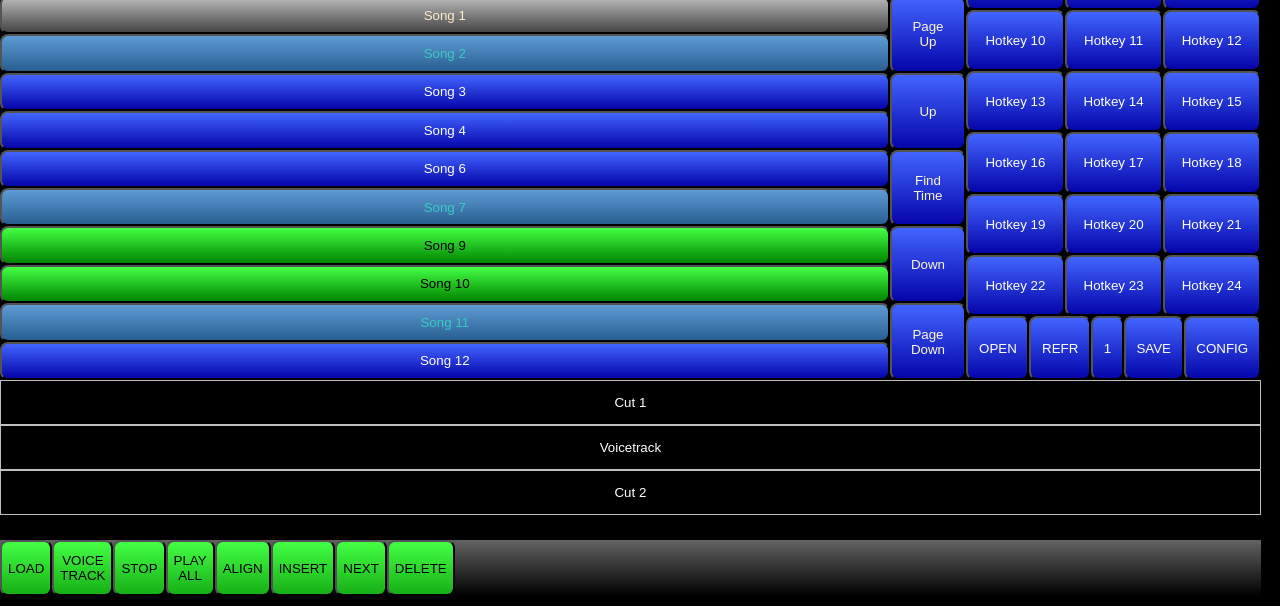
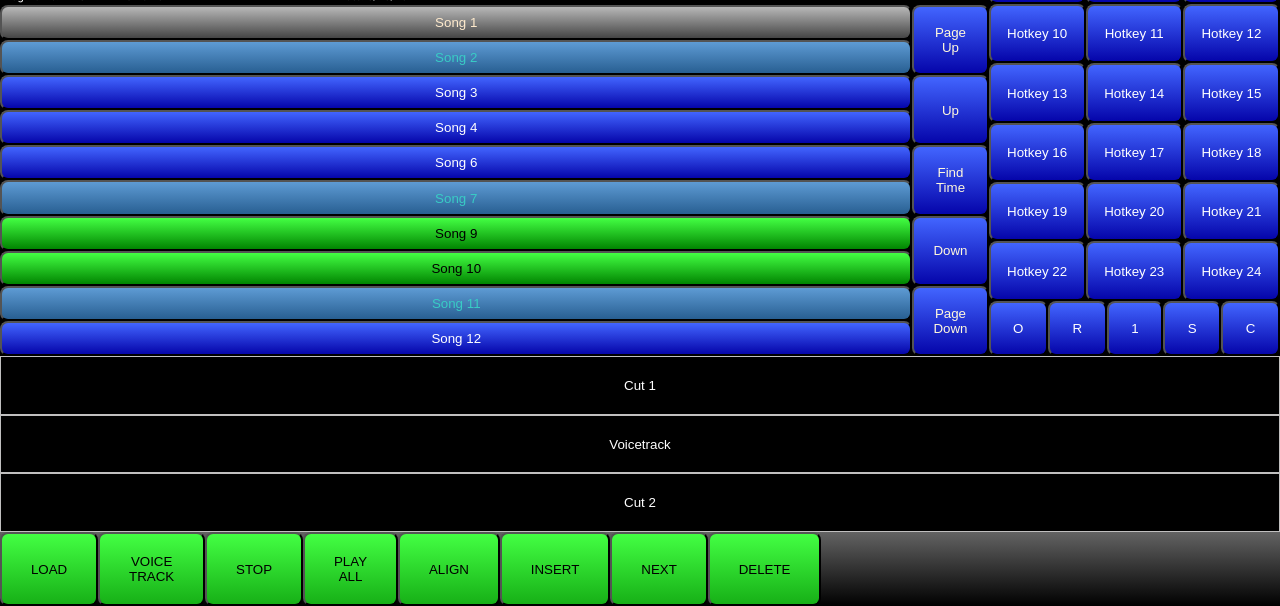
Before and after one commit to grego892/webrvt, a plain HTML site: page index.html in a window 1280 px wide. Shown: the part 194-800 px from the top of the page. Drawn offline with Linux system fonts and the light colour scheme.

Commit message:
Redid all to fr

```diff
--- a/css/style.css
+++ b/css/style.css
@@ -2,38 +2,45 @@ html, body {
     margin: 0;
     background-color: black;
     font-family: 'Roboto', sans-serif;
+    /* overflow: hidden; */
 }
 
 .grid-container {
     display: grid;
-    grid-template-columns: 25vw 9.5vw 32vw 3vw 6vw 23vw;
-    grid-template-rows: 20px 22px 16vh 20px 40vh 8vh 20vh 7vh;
-    gap: 0px 0px;
+    grid-template-columns: 25fr 10fr 34fr 3fr 6fr 23fr;
+    grid-template-rows: 20px 20px 15fr 20px 32fr 6fr 19fr 8fr;
+    grid-gap: 0px 0px;
+    width: 100vw;
+    height: 100vh;
     grid-template-areas:
       "station-callLetters station-callLetters current-date current-date current-date current-date"
       "now-playing now-playing now-playing current-time current-time hotKeys"
       "now-playing now-playing now-playing station-logo station-logo hotKeys"
       "log-name airDate airDate airDate airDate hotKeys"
-      "log log log log log-nav hotKeys"
-      "log log log log log-nav hotKey-nav"
+      "log log log log log-scroll hotKeys"
+      "log log log log log-scroll hotkey-scroll"
       "vtrack-area vtrack-area vtrack-area vtrack-area vtrack-area vtrack-area"
       "bottom bottom bottom bottom bottom bottom";
 }
 
-@media only screen and (max-width: 600px) {
+@media only screen and (max-width: 700px) {
     .grid-container {
         display: grid;
-        grid-template-columns: 33vw 33vw 33vw;
-        grid-template-rows: 5vh 5vh 40vh 20vh 10vh;
+        grid-template-columns: 45fr 35fr 18fr;
+        grid-template-rows: 20px 20px 20px 55fr 20fr 10fr;
         gap: 0px 0px;
+        width: 100vw;
+        height: 100vh;
         grid-template-areas:
             "station-callLetters current-time station-logo"
             "station-callLetters current-date station-logo"
+            "log-name airDate airDate"
             "log log log"
             "vtrack-area vtrack-area vtrack-area"
             "bottom bottom bottom";
     }
-  }
+}
+
 
 .station-callLetters {
     grid-area: station-callLetters;
@@ -98,14 +105,13 @@ html, body {
     border-radius: 8px;
 }
 
-.log-nav {
-    grid-area: log-nav;
+.log-scroll {
+    grid-area: log-scroll;
 }
 
-.log-nav > button {
+.log-scroll > button {
     background-image: linear-gradient(#4265ff, #0505aa);
     color: cornsilk;
-    width: 100%;
     border-radius: 8px;
     box-sizing: border-box;
     width: 100%;
@@ -124,13 +130,13 @@ html, body {
     border-radius: 8px;
 }
 
-.hotKey-nav {
-    grid-area: hotKey-nav;
+.hotkey-scroll {
+    grid-area: hotkey-scroll;
     display: grid;
     grid-template-columns: auto auto auto auto auto;
 }
 
-.hotKey-nav > button {
+.hotkey-scroll > button {
     background-image: linear-gradient(#4265ff, #0505aa);
     color: white;
     border-radius: 8px;
@@ -139,8 +145,7 @@ html, body {
 .vtrack-area {
     grid-area: vtrack-area;
     display: grid;
-    grid-template-columns: auto;
-    margin-bottom: 2%;
+
 }
 
 .vtrack-area > button {
@@ -151,10 +156,9 @@ html, body {
 
 .bottom {
     grid-area: bottom;
+    background-image: linear-gradient(#636363, #000);
     display: grid;
-    grid-auto-flow: column;
-    justify-content: start;
-    background-image: linear-gradient(#636363, #000);
+    grid-template-columns: auto auto auto auto auto auto auto auto auto auto auto auto auto auto auto auto auto auto;
 }
 
 .bottom > button {
@@ -181,3 +185,10 @@ html, body {
     background-image: linear-gradient(#5e9bd4, #285f92);
     color: #39ccc5;
 }
+
+@media only screen and (max-width: 700px) {
+    .hotkey-scroll {display: none;}
+    .now-playing {display: none;}
+    .hotKeys {display: none;}
+    .log-scroll {display: none;}
+}
--- a/index.html
+++ b/index.html
@@ -40,12 +40,12 @@
             <button id="blue">Song 6</button>
             <button id="light-blue">Song 7</button>
             <button id="green">Song 9</button>
-            <button>Song 10</button>
+            <button id="green">Song 10</button>
             <button id="light-blue">Song 11</button>
             <button id="blue">Song 12</button>
         </div>
 
-        <div class="log-nav">
+        <div class="log-scroll">
             <button>Page<br/>Up</button>
             <button>Up</button>
             <button>Find<br/>Time</button>
@@ -79,12 +79,12 @@
             <button>Hotkey 24</button>
         </div>
 
-        <div class="hotKey-nav">
-            <button>OPEN</button>
-            <button>REFR</button>
+        <div class="hotkey-scroll">
+            <button>O</button>
+            <button>R</button>
             <button>1</button>
-            <button>SAVE</button>
-            <button>CONFIG</button>
+            <button>S</button>
+            <button>C</button>
         </div>
 
         <div class="vtrack-area">
```
